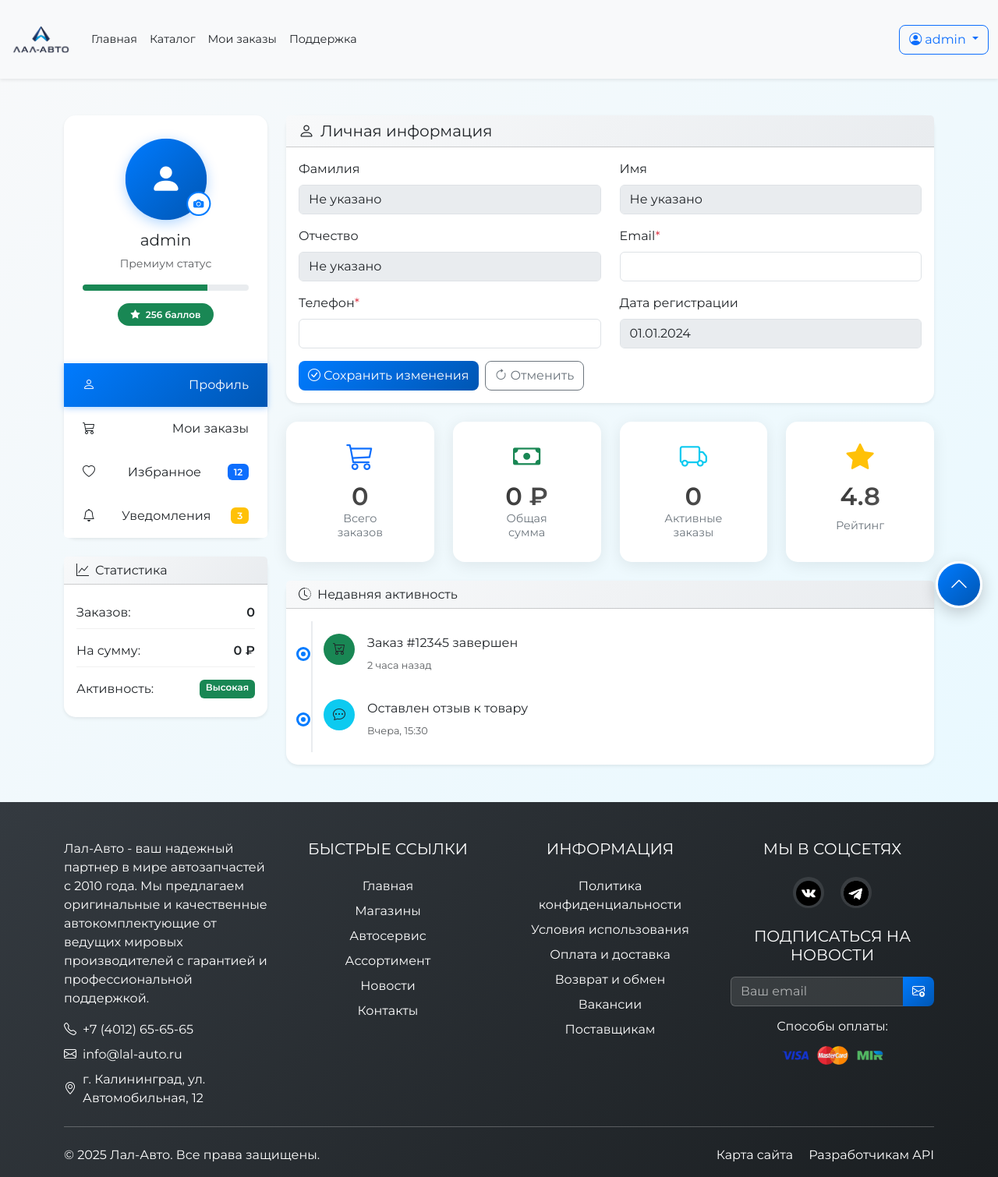
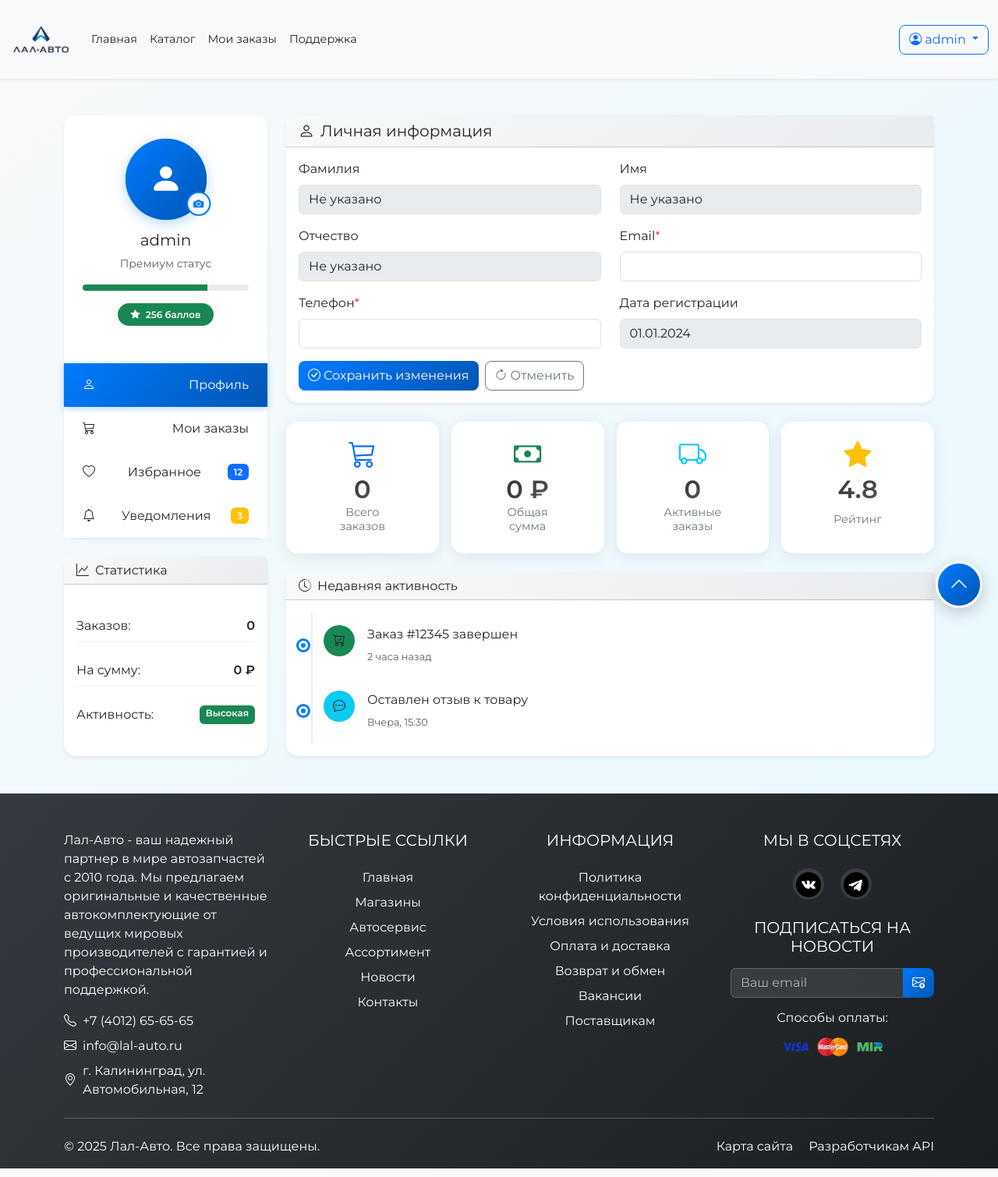
Before and after one commit to ArtyomAccount2/test.php, a PHP site: page /profile.php in a window 1280 px wide. Shown: the whole page at 78% size. Run offline with PHP 8.4, Linux system fonts and the light colour scheme; a user stored in the database is signed in; data comes from the database, SQL or seed files in the repository.

Commit message:
master87

```diff
--- a/css/index-styles.css
+++ b/css/index-styles.css
@@ -1258,7 +1258,7 @@
     }
 }
 
-@media (min-width: 1200px) and (max-width: 1456px)
+@media (min-width: 1200px) and (max-width: 1495px)
 {
     #catalogSearchForm
     {
--- a/css/profile-styles.css
+++ b/css/profile-styles.css
@@ -801,3 +801,13 @@
     position: relative;
     display: inline-block;
 }
+
+.profile-container .container > .row
+{
+    min-height: calc(100vh - 300px);
+}
+
+.d-flex.flex-column > .h-100
+{
+    flex: 1 1 auto;
+}
--- a/css/style.css
+++ b/css/style.css
@@ -571,9 +571,9 @@ footer
     right: 20px;
     z-index: 1000;
     display: flex;
-    flex-direction: column;
+    flex-direction: column-reverse;
     align-items: center;
-    gap: 15px;
+    gap: 0;
 }
 
 .social-toggle-btn
@@ -629,6 +629,24 @@ footer
     visibility: hidden;
     transition: all 0.4s cubic-bezier(0.4, 0, 0.2, 1);
     pointer-events: none;
+    background: white;
+    padding: 10px 5px 35px 5px;
+    border-radius: 15px 15px 0 0;
+    box-shadow: 0 -4px 20px rgba(0, 0, 0, 0.15);
+    margin-bottom: -42px;
+    z-index: 1000;
+}
+
+.social-icons-container::before
+{
+    content: '';
+    position: absolute;
+    bottom: 0;
+    left: 0;
+    right: 0;
+    height: 30px;
+    background: inherit;
+    z-index: -1;
 }
 
 .social-icons-container.show
@@ -653,6 +671,8 @@ footer
     transform: translateY(10px);
     opacity: 0;
     text-decoration: none;
+    position: relative;
+    z-index: 2;
 }
 
 .social-icons-container.show .social-icon-float
@@ -732,8 +752,8 @@ footer
 {
     .social-float-container
     {
-        bottom: 25px;
-        right: 25px;
+        bottom: 15px;
+        right: 15px;
     }
 
     .social-toggle-btn
@@ -745,8 +765,15 @@ footer
 
     .social-icons-container
     {
-        bottom: 70px;
+        bottom: 65px;
         gap: 12px;
+        padding: 15px 7px 30px 7px;
+        margin-bottom: -32px;
+    }
+
+    .social-icons-container::before
+    {
+        height: 25px;
     }
 
     .social-icon-float
@@ -766,8 +793,8 @@ footer
 {
     .social-float-container
     {
-        bottom: 20px;
-        right: 20px;
+        bottom: 10px;
+        right: 10px;
     }
 
     .social-toggle-btn
@@ -780,8 +807,16 @@ footer
 
     .social-icons-container
     {
-        bottom: 65px;
+        bottom: 60px;
         gap: 10px;
+        padding: 12px 6px 25px 6px;
+        margin-bottom: -27px;
+        border-radius: 12px 12px 0 0;
+    }
+
+    .social-icons-container::before
+    {
+        height: 20px;
     }
 
     .social-icon-float
@@ -801,8 +836,8 @@ footer
 {
     .social-float-container
     {
-        bottom: 15px;
-        right: 15px;
+        bottom: 8px;
+        right: 8px;
     }
 
     .social-toggle-btn
@@ -814,7 +849,15 @@ footer
 
     .social-icons-container
     {
-        bottom: 60px;
+        bottom: 55px;
+        padding: 10px 8px 20px 8px;
+        margin-bottom: -15px;
+        border-radius: 10px 10px 0 0;
+    }
+
+    .social-icons-container::before
+    {
+        height: 15px;
     }
 
     .social-icon-float
--- a/profile.php
+++ b/profile.php
@@ -239,8 +239,7 @@ if ($_SERVER['REQUEST_METHOD'] === 'POST')
             <?php unset($_SESSION['success_message']); ?>
         <?php
         }
-        ?>
-        <?php
+
         if (isset($_SESSION['error_message']))
         {
         ?>
@@ -253,9 +252,10 @@ if ($_SERVER['REQUEST_METHOD'] === 'POST')
         <?php
         }
         ?>
-        <div class="row">
-            <div class="col-lg-3 mb-4">
-                <div class="profile-sidebar card shadow-sm">
+        <div class="row g-4 align-items-stretch">
+            <div class="col-lg-3">
+                <div class="d-flex flex-column h-100">
+                    <div class="profile-sidebar card shadow-sm h-100 mb-0">
                         <div class="card-body text-center">
                             <div class="profile-avatar mb-3">
                                 <div class="avatar-circle bg-primary text-white d-flex align-items-center justify-content-center mx-auto">
@@ -317,16 +317,16 @@ if ($_SERVER['REQUEST_METHOD'] === 'POST')
                             </a>
                         </div>
                     </div>
-                <div class="stats-widget card shadow-sm mt-4">
+                    <div class="stats-widget card shadow-sm h-100 mt-4">
                         <div class="card-header bg-transparent">
                             <h6 class="mb-0"><i class="bi bi-graph-up me-2"></i>Статистика</h6>
                         </div>
-                    <div class="card-body">
-                        <div class="stat-item d-flex justify-content-between mb-2">
+                        <div class="card-body d-flex flex-column justify-content-center">
+                            <div class="stat-item d-flex justify-content-between mb-3">
                                 <span>Заказов:</span>
                                 <strong><?= $orderStats['total_orders'] ?></strong>
                             </div>
-                        <div class="stat-item d-flex justify-content-between mb-2">
+                            <div class="stat-item d-flex justify-content-between mb-3">
                                 <span>На сумму:</span>
                                 <strong><?= number_format($orderStats['total_amount'], 0, ',', ' ') ?> ₽</strong>
                             </div>
@@ -337,10 +337,12 @@ if ($_SERVER['REQUEST_METHOD'] === 'POST')
                         </div>
                     </div>
                 </div>
+            </div>
             <div class="col-lg-9">
                 <div class="tab-content">
-                    <div class="tab-pane fade show active" id="profile">
-                        <div class="card shadow-sm">
+                    <div class="tab-pane fade show active h-100" id="profile">
+                        <div class="d-flex flex-column h-100">
+                            <div class="card shadow-sm mb-4">
                                 <div class="card-header bg-primary text-dark d-flex justify-content-between align-items-center">
                                     <h5 class="mb-0"><i class="bi bi-person me-2"></i>Личная информация</h5>
                                     <?php
@@ -391,45 +393,45 @@ if ($_SERVER['REQUEST_METHOD'] === 'POST')
                                     </form>
                                 </div>
                             </div>
-                        <div class="row mt-4">
-                            <div class="col-sm-6 col-md-3 mb-3">
-                                <div class="stat-card card text-center">
-                                    <div class="card-body">
-                                        <i class="bi bi-cart3 stat-icon text-primary"></i>
+                            <div class="row mb-4 g-3">
+                                <div class="col-sm-6 col-md-3">
+                                    <div class="stat-card card text-center h-100">
+                                        <div class="card-body d-flex flex-column justify-content-center">
+                                            <i class="bi bi-cart3 stat-icon text-primary mb-2"></i>
                                             <h3 class="stat-number"><?= $orderStats['total_orders'] ?></h3>
                                             <p class="stat-label">Всего<br>заказов</p>
                                         </div>
                                     </div>
                                 </div>
-                            <div class="col-sm-6 col-md-3 mb-3">
-                                <div class="stat-card card text-center">
-                                    <div class="card-body">
-                                        <i class="bi bi-cash stat-icon text-success"></i>
+                                <div class="col-sm-6 col-md-3">
+                                    <div class="stat-card card text-center h-100">
+                                        <div class="card-body d-flex flex-column justify-content-center">
+                                            <i class="bi bi-cash stat-icon text-success mb-2"></i>
                                             <h3 class="stat-number"><?= number_format($orderStats['total_amount'], 0, ',', ' ') ?> ₽</h3>
                                             <p class="stat-label">Общая<br>сумма</p>
                                         </div>
                                     </div>
                                 </div>
-                            <div class="col-sm-6 col-md-3 mb-3">
-                                <div class="stat-card card text-center">
-                                    <div class="card-body">
-                                        <i class="bi bi-truck stat-icon text-info"></i>
+                                <div class="col-sm-6 col-md-3">
+                                    <div class="stat-card card text-center h-100">
+                                        <div class="card-body d-flex flex-column justify-content-center">
+                                            <i class="bi bi-truck stat-icon text-info mb-2"></i>
                                             <h3 class="stat-number"><?= $orderStats['pending_orders'] ?></h3>
                                             <p class="stat-label">Активные<br>заказы</p>
                                         </div>
                                     </div>
                                 </div>
-                            <div class="col-sm-6 col-md-3 mb-3">
-                                <div class="stat-card card text-center">
-                                    <div class="card-body">
-                                        <i class="bi bi-star-fill stat-icon text-warning"></i>
+                                <div class="col-sm-6 col-md-3">
+                                    <div class="stat-card card text-center h-100">
+                                        <div class="card-body d-flex flex-column justify-content-center">
+                                            <i class="bi bi-star-fill stat-icon text-warning mb-2"></i>
                                             <h3 class="stat-number">4.8</h3>
                                             <p class="stat-label">Рейтинг</p>
                                         </div>
                                     </div>
                                 </div>
                             </div>
-                        <div class="card shadow-sm mt-2">
+                            <div class="card shadow-sm h-100">
                                 <div class="card-header bg-transparent">
                                     <h6 class="mb-0"><i class="bi bi-clock-history me-2"></i>Недавняя активность</h6>
                                 </div>
@@ -457,8 +459,9 @@ if ($_SERVER['REQUEST_METHOD'] === 'POST')
                                 </div>
                             </div>
                         </div>
-                    <div class="tab-pane fade" id="orders">
-                        <div class="card shadow-sm">
+                    </div>
+                    <div class="tab-pane fade h-100" id="orders">
+                        <div class="card shadow-sm h-100">
                             <div class="card-header bg-primary text-dark">
                                 <h5 class="mb-0"><i class="bi bi-cart3 me-2"></i>История заказов</h5>
                             </div>
@@ -494,7 +497,7 @@ if ($_SERVER['REQUEST_METHOD'] === 'POST')
                                 else
                                 {
                                 ?>
-                                    <div class="text-center py-5">
+                                    <div class="text-center py-5 h-100 d-flex flex-column justify-content-center">
                                         <i class="bi bi-cart-x display-1 text-muted"></i>
                                         <p class="text-muted mt-3">У вас пока нет заказов</p>
                                         <a href="includes/assortment.php" class="btn btn-primary mt-2">Перейти в каталог</a>
@@ -505,8 +508,8 @@ if ($_SERVER['REQUEST_METHOD'] === 'POST')
                             </div>
                         </div>
                     </div>
-                    <div class="tab-pane fade" id="wishlist">
-                        <div class="card shadow-sm">
+                    <div class="tab-pane fade h-100" id="wishlist">
+                        <div class="card shadow-sm h-100">
                             <div class="card-header bg-primary text-dark">
                                 <h5 class="mb-0"><i class="bi bi-heart me-2"></i>Избранное</h5>
                             </div>
@@ -554,8 +557,8 @@ if ($_SERVER['REQUEST_METHOD'] === 'POST')
                             </div>
                         </div>
                     </div>
-                    <div class="tab-pane fade" id="notifications">
-                        <div class="card shadow-sm">
+                    <div class="tab-pane fade h-100" id="notifications">
+                        <div class="card shadow-sm h-100">
                             <div class="card-header bg-primary text-dark">
                                 <h5 class="mb-0"><i class="bi bi-bell me-2"></i>Уведомления</h5>
                             </div>
```
Lines whose indentation alone changed are shown as unchanged.
